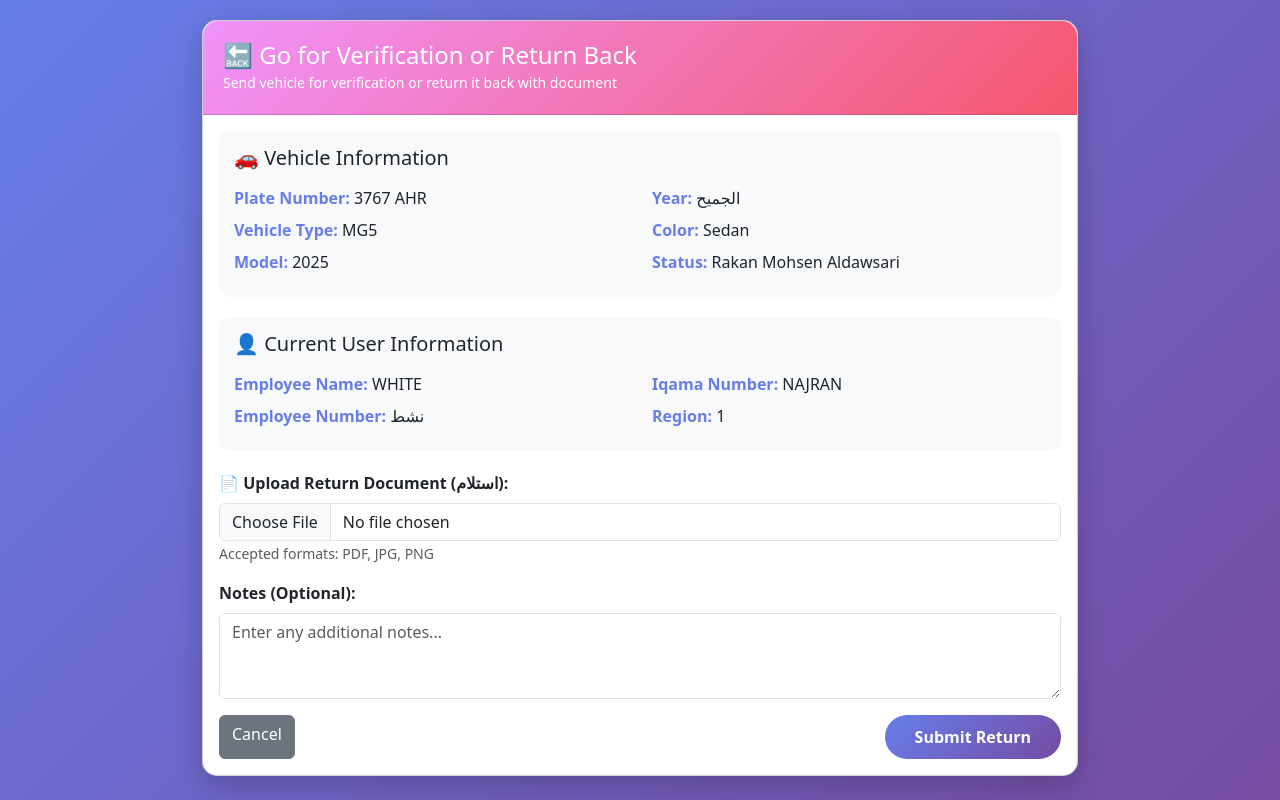
After one commit to eltayep2/hoshan-vehicles, a Flask app: page /return_verification/38 in a window 1280 px wide. The commit adds this page. Run offline with Flask 3, Linux system fonts and the light colour scheme; the visitor is signed in with stand-in values (Sample User, id 1); data comes from the database, SQL or seed files in the repository; both versions use the stored data as it was after the commit; some libraries are stand-ins or nearby versions.

Commit message:
Simplify Return Verification: use separate page instead of modal

```diff
--- a/app.py
+++ b/app.py
@@ -1241,64 +1241,65 @@ def bulk_delete():
 # =========================
 # return verification
 # =========================
-@app.route("/return_verification", methods=["POST"])
+@app.route("/return_verification/<int:vehicle_id>", methods=["GET", "POST"])
 @login_required
-def return_verification():
+def return_verification(vehicle_id):
     """Handle vehicle return for verification with document upload"""
-    vehicle_id = request.form.get("vehicle_id")
-    notes = request.form.get("notes", "")
-    return_doc = request.files.get("return_document")
-
-    if not vehicle_id:
-        return jsonify({"success": False, "message": "Vehicle ID is required"}), 400
-
-    if not return_doc:
-        return jsonify({"success": False, "message": "Return document is required"}), 400
 
     try:
         conn = sqlite3.connect(DB_PATH)
         c = conn.cursor()
 
         # Get vehicle info
-        c.execute("SELECT plate_number, emp_name, region FROM vehicles WHERE id=?", (vehicle_id,))
+        c.execute("SELECT * FROM vehicles WHERE id=?", (vehicle_id,))
         vehicle = c.fetchone()
 
         if not vehicle:
-            return jsonify({"success": False, "message": "Vehicle not found"}), 404
+            flash("⚠️ Vehicle not found", "warning")
+            return redirect(url_for("home"))
 
-        plate_number, emp_name, region = vehicle
+        if request.method == "POST":
+            notes = request.form.get("notes", "")
+            return_doc = request.files.get("return_document")
 
-        # Create uploads directory structure
-        upload_dir = os.path.join(UPLOAD_FOLDER, str(vehicle_id))
-        os.makedirs(upload_dir, exist_ok=True)
+            if not return_doc:
+                flash("⚠️ Return document is required", "warning")
+                return redirect(url_for("return_verification", vehicle_id=vehicle_id))
 
-        # Save return document
-        filename = secure_filename(return_doc.filename)
-        timestamp = datetime.now().strftime("%Y%m%d_%H%M%S")
-        filename = f"return_verification_{timestamp}_{filename}"
-        filepath = os.path.join(upload_dir, filename)
-        return_doc.save(filepath)
+            # Create uploads directory structure
+            upload_dir = os.path.join(UPLOAD_FOLDER, str(vehicle_id))
+            os.makedirs(upload_dir, exist_ok=True)
 
-        # Update vehicle status to "Returned for Verification"
-        c.execute(
-            "UPDATE vehicles SET vehicle_status=?, notes=? WHERE id=?",
-            ("Returned for Verification", notes, vehicle_id)
-        )
-        conn.commit()
+            # Save return document
+            filename = secure_filename(return_doc.filename)
+            timestamp = datetime.now().strftime("%Y%m%d_%H%M%S")
+            filename = f"return_verification_{timestamp}_{filename}"
+            filepath = os.path.join(upload_dir, filename)
+            return_doc.save(filepath)
 
-        logger.info(
-            f"Vehicle {plate_number} (ID: {vehicle_id}) returned for verification by {session.get('emp_no')}. "
-            f"Document: {filename}"
-        )
+            # Update vehicle status to "Returned for Verification"
+            c.execute(
+                "UPDATE vehicles SET vehicle_status=?, notes=? WHERE id=?",
+                ("Returned for Verification", notes, vehicle_id)
+            )
+            conn.commit()
 
-        return jsonify({
-            "success": True,
-            "message": f"Vehicle {plate_number} returned for verification successfully"
-        })
+            logger.info(
+                f"Vehicle {vehicle[1]} (ID: {vehicle_id}) returned for verification by {session.get('emp_no')}. "
+                f"Document: {filename}"
+            )
+
+            flash(f"✅ Vehicle {vehicle[1]} returned for verification successfully", "success")
+            return redirect(url_for("home"))
+
+        # GET request - show form
+        conn.close()
+        return render_template("return_verification.html", vehicle=vehicle, region=session.get("region"))
 
     except Exception as e:
         logger.error(f"Error processing return verification: {e}")
-        return jsonify({"success": False, "message": f"Error: {str(e)}"}), 500
+        flash(f"⚠️ Error: {str(e)}", "danger")
+        return redirect(url_for("home"))
 
     finally:
         if 'conn' in locals():
--- /dev/null
+++ b/templates/return_verification.html
@@ -0,0 +1,130 @@
+<!DOCTYPE html>
+<html lang="en">
+<head>
+  <meta charset="UTF-8">
+  <meta name="viewport" content="width=device-width, initial-scale=1.0">
+  <title>Return for Verification</title>
+  <link href="https://cdn.jsdelivr.net/npm/bootstrap@5.3.3/dist/css/bootstrap.min.css" rel="stylesheet">
+  <style>
+    body {
+      background: linear-gradient(135deg, #667eea 0%, #764ba2 100%);
+      min-height: 100vh;
+      padding: 20px;
+    }
+    .container {
+      max-width: 900px;
+      margin: 0 auto;
+    }
+    .card {
+      border-radius: 15px;
+      box-shadow: 0 10px 30px rgba(0,0,0,0.2);
+    }
+    .card-header {
+      background: linear-gradient(135deg, #f093fb 0%, #f5576c 100%);
+      color: white;
+      border-radius: 15px 15px 0 0 !important;
+      padding: 20px;
+    }
+    .btn-custom {
+      background: linear-gradient(135deg, #667eea 0%, #764ba2 100%);
+      border: none;
+      color: white;
+      padding: 10px 30px;
+      border-radius: 25px;
+      font-weight: 600;
+    }
+    .btn-custom:hover {
+      transform: translateY(-2px);
+      box-shadow: 0 5px 15px rgba(0,0,0,0.3);
+    }
+    .info-card {
+      background: #f8f9fa;
+      border-radius: 10px;
+      padding: 15px;
+      margin-bottom: 20px;
+    }
+    .info-label {
+      font-weight: 600;
+      color: #667eea;
+    }
+  </style>
+</head>
+<body>
+  <div class="container">
+    <div class="card">
+      <div class="card-header">
+        <h4 class="mb-0">🔙 Go for Verification or Return Back</h4>
+        <small>Send vehicle for verification or return it back with document</small>
+      </div>
+      <div class="card-body">
+
+        <!-- Flash Messages -->
+        {% with messages = get_flashed_messages(with_categories=true) %}
+          {% if messages %}
+            {% for category, message in messages %}
+              <div class="alert alert-{{ category }} alert-dismissible fade show" role="alert">
+                {{ message }}
+                <button type="button" class="btn-close" data-bs-dismiss="alert"></button>
+              </div>
+            {% endfor %}
+          {% endif %}
+        {% endwith %}
+
+        <!-- Vehicle Information -->
+        <div class="info-card">
+          <h5 class="mb-3">🚗 Vehicle Information</h5>
+          <div class="row">
+            <div class="col-md-6">
+              <p class="mb-2"><span class="info-label">Plate Number:</span> {{ vehicle[1] }}</p>
+              <p class="mb-2"><span class="info-label">Vehicle Type:</span> {{ vehicle[2] }}</p>
+              <p class="mb-2"><span class="info-label">Model:</span> {{ vehicle[3] }}</p>
+            </div>
+            <div class="col-md-6">
+              <p class="mb-2"><span class="info-label">Year:</span> {{ vehicle[4] }}</p>
+              <p class="mb-2"><span class="info-label">Color:</span> {{ vehicle[5] }}</p>
+              <p class="mb-2"><span class="info-label">Status:</span> {{ vehicle[11] }}</p>
+            </div>
+          </div>
+        </div>
+
+        <!-- Current User Information -->
+        <div class="info-card">
+          <h5 class="mb-3">👤 Current User Information</h5>
+          <div class="row">
+            <div class="col-md-6">
+              <p class="mb-2"><span class="info-label">Employee Name:</span> {{ vehicle[6] }}</p>
+              <p class="mb-2"><span class="info-label">Employee Number:</span> {{ vehicle[7] }}</p>
+            </div>
+            <div class="col-md-6">
+              <p class="mb-2"><span class="info-label">Iqama Number:</span> {{ vehicle[8] }}</p>
+              <p class="mb-2"><span class="info-label">Region:</span> {{ region }}</p>
+            </div>
+          </div>
+        </div>
+
+        <!-- Upload Form -->
+        <form method="POST" enctype="multipart/form-data">
+          <div class="mb-3">
+            <label class="form-label"><strong>📄 Upload Return Document (استلام):</strong></label>
+            <input type="file" class="form-control" name="return_document" accept=".pdf,.jpg,.jpeg,.png" required>
+            <small class="text-muted">Accepted formats: PDF, JPG, PNG</small>
+          </div>
+
+          <div class="mb-3">
+            <label class="form-label"><strong>Notes (Optional):</strong></label>
+            <textarea class="form-control" name="notes" rows="3" placeholder="Enter any additional notes..."></textarea>
+          </div>
+
+          <div class="d-flex justify-content-between">
+            <a href="/home" class="btn btn-secondary">Cancel</a>
+            <button type="submit" class="btn btn-custom">Submit Return</button>
+          </div>
+        </form>
+
+      </div>
+    </div>
+  </div>
+
+  <script src="https://cdn.jsdelivr.net/npm/bootstrap@5.3.3/dist/js/bootstrap.bundle.min.js"></script>
+</body>
+</html>
```
Also changed, not shown: templates/home.html (+70 -40 lines), database/vehicles.db, 1 other file.
